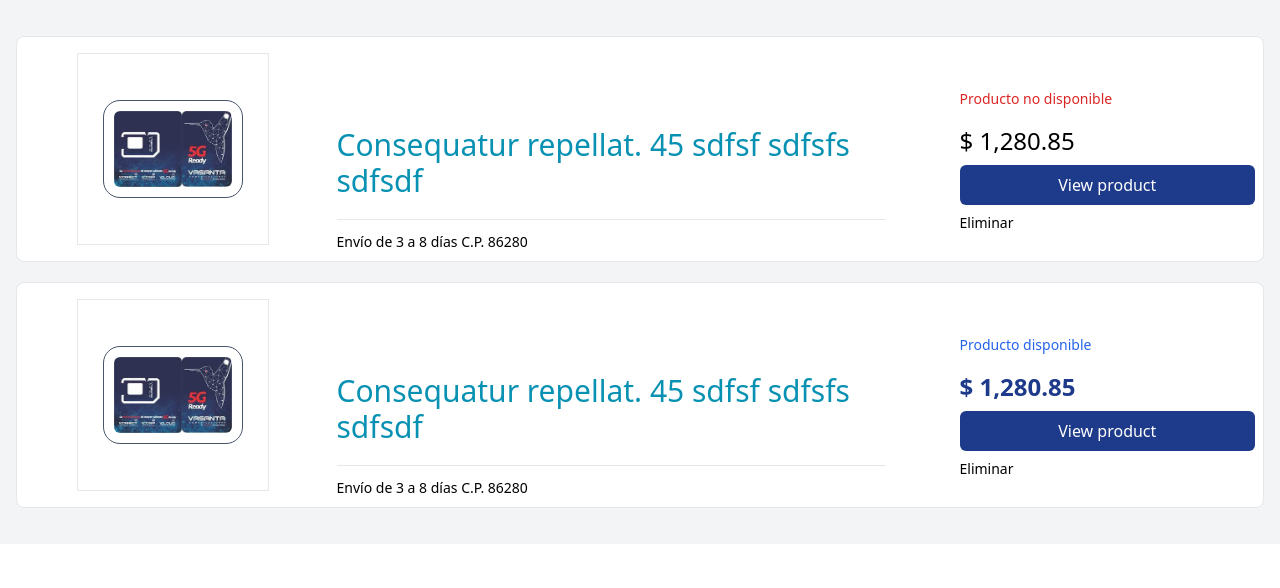
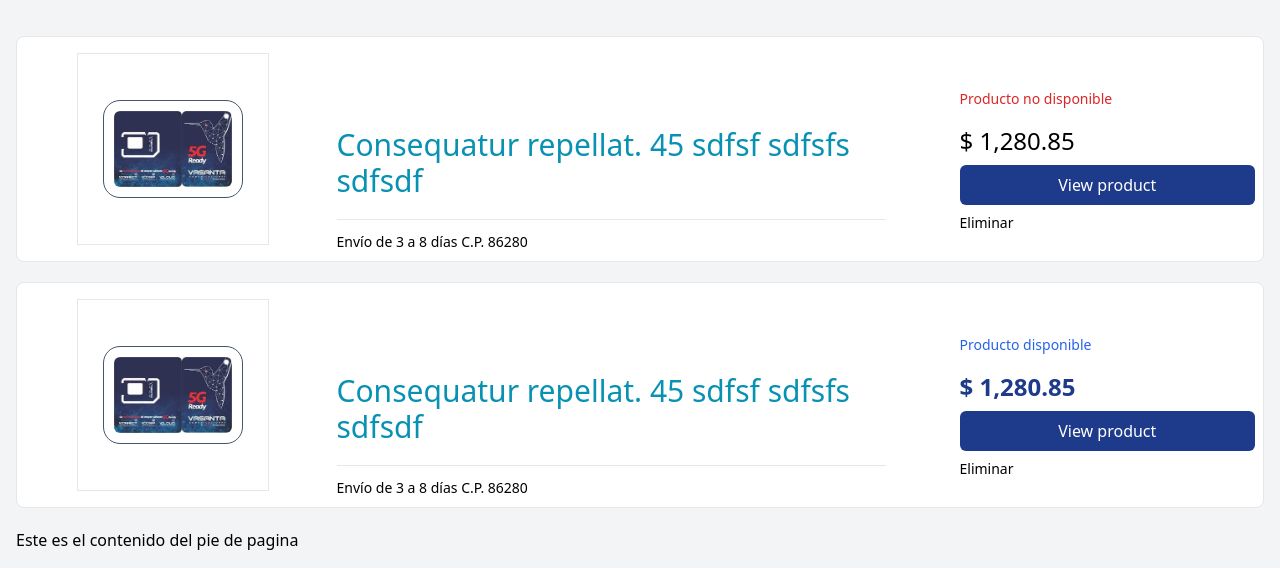
Before and after one commit to deyvirosado/tailwind, a website: page public/index.html in a window 1280 px wide. Drawn offline with Linux system fonts and the light colour scheme.

Commit message:
Se agregó el pie de la pagina

```diff
--- a/public/index.html
+++ b/public/index.html
@@ -63,6 +63,11 @@
 			</div>
 		</div>
 
+		<!-- Footer -->
+		<div class="flex">
+			Este es el contenido del pie de pagina
+		</div>
+		<!-- End footer -->
 	</div>
 </body>
 </html>
```
